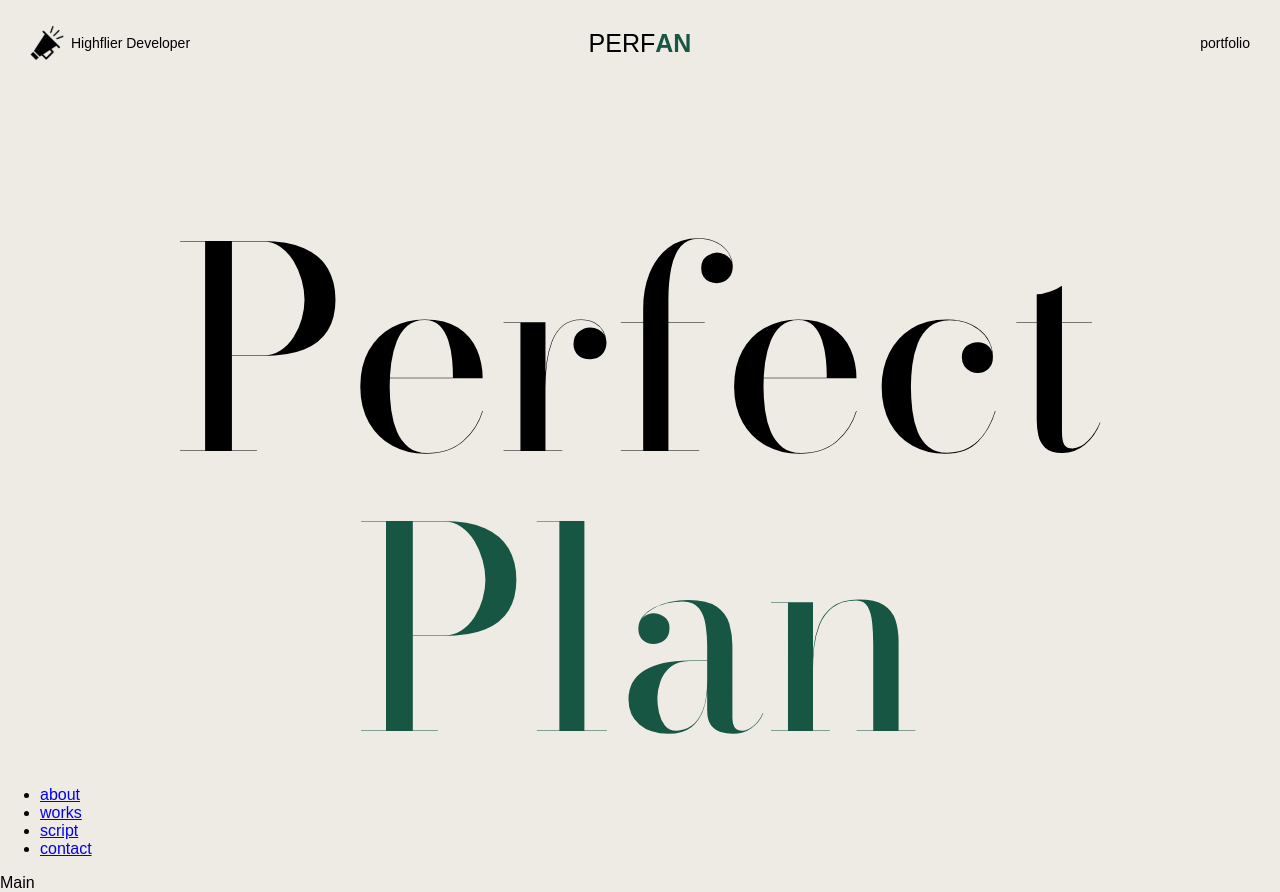
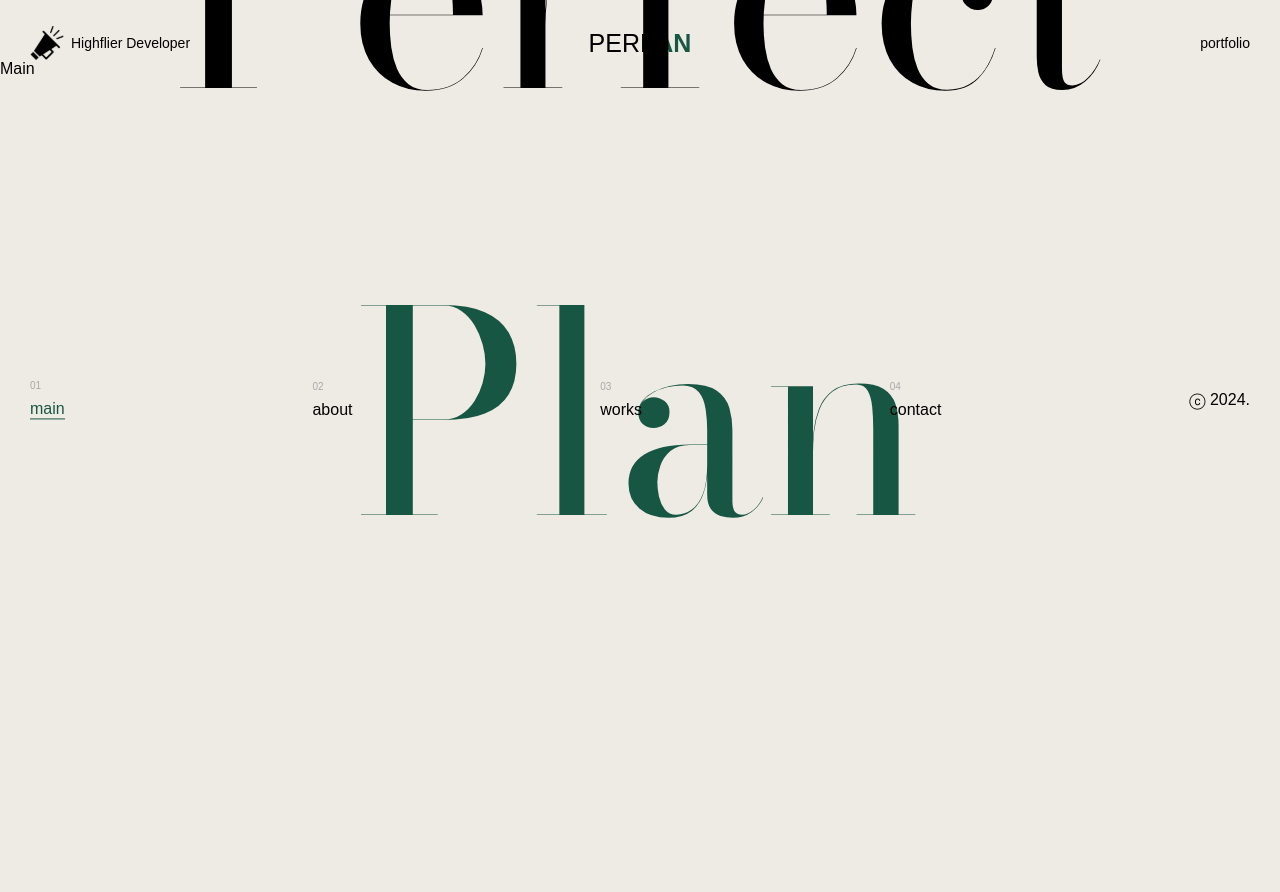
Before and after one commit to KimHyunLo/PERFAN, a React (Vite) app: page / in a window 1280 px wide. After the commit the page ends 800 px from the top, so only its background shows below. Built offline with nearby package versions, Linux system fonts and the light colour scheme; a web font is replaced by a local one.

Commit message:
update: Nav Ui 수정, Title Ui 위치 수정 (추가 커밋)

```diff
--- a/src/components/Header.jsx
+++ b/src/components/Header.jsx
@@ -1,3 +1,4 @@
+import { Link } from 'react-router-dom'
 import styled from 'styled-components'
 
 const StyledHeaderLayout = styled.div`
@@ -38,7 +39,9 @@ export default function Header() {
   return (
     <StyledHeaderLayout>
       <HeaderTitle>
-        PERF<HeaderEm>AN</HeaderEm>
+        <Link>
+          PERF<HeaderEm>AN</HeaderEm>
+        </Link>
       </HeaderTitle>
       <HeaderSide>
         <HeaderItem>
--- a/src/components/Nav.jsx
+++ b/src/components/Nav.jsx
@@ -1,20 +1,70 @@
-import { Link } from 'react-router-dom'
+import { NavLink } from 'react-router-dom'
+import styled from 'styled-components'
+
+const StyledNav = styled.nav`
+  position: absolute;
+  top: 50%;
+  transform: translateY(-50%);
+  width: 100%;
+`
+
+const StyledUl = styled.ul`
+  display: flex;
+  justify-content: space-between;
+  align-items: center;
+  margin: 0 30px;
+`
+
+const StyledLink = styled(NavLink)`
+  &.active .path {
+    color: var(--active);
+    border-bottom: 1px solid var(--active);
+  }
+
+  .number {
+    font-size: 10px;
+    color: var(--gray);
+  }
+
+  .path {
+    font-weight: 500;
+    margin-top: 8px;
+    line-height: 1.2;
+  }
+`
 
 export default function Nav() {
   return (
-    <ul>
+    <StyledNav>
+      <StyledUl>
         <li>
-        <Link to="/about">about</Link>
+          <StyledLink to="/">
+            <div className="number">01</div>
+            <div className="path">main</div>
+          </StyledLink>
         </li>
         <li>
-        <Link to="/works">works</Link>
+          <StyledLink to="/about">
+            <div className="number">02</div>
+            <div className="path">about</div>
+          </StyledLink>
         </li>
         <li>
-        <Link to="/script">script</Link>
+          <StyledLink to="/works">
+            <div className="number">03</div>
+            <div className="path">works</div>
+          </StyledLink>
         </li>
         <li>
-        <Link to="/contact">contact</Link>
+          <StyledLink to="/contact">
+            <div className="number">04</div>
+            <div className="path">contact</div>
+          </StyledLink>
         </li>
-    </ul>
+        <li>
+          <div className="path">ⓒ 2024.</div>
+        </li>
+      </StyledUl>
+    </StyledNav>
   )
 }
--- a/src/components/Title.jsx
+++ b/src/components/Title.jsx
@@ -1,11 +1,14 @@
 import styled from 'styled-components'
 
 const StyledTitle = styled.div`
+  position: absolute;
+  left: 50%;
+  top: 25%;
+  transform: translate(-50%, -50%);
   text-align: center;
+  width: 100%;
   font-family: 'Bodoni Moda', sans-serif;
   font-size: 280px;
-  line-height: 1;
-  margin-top: 150px;
 `
 
 const StyledEm = styled.em`
--- a/src/index.css
+++ b/src/index.css
@@ -3,6 +3,7 @@
 :root {
   --active: #185644;
   --background: #eeeae4;
+  --gray: #a9a9a9;
 }
 
 html {
@@ -22,3 +23,16 @@ body {
   margin: 0;
   padding: 0;
 }
+
+ul {
+  padding: 0;
+}
+
+a {
+  text-decoration: none;
+  color: black;
+}
+
+li {
+  list-style: none;
+}
```
Lines whose indentation alone changed are shown as unchanged.
